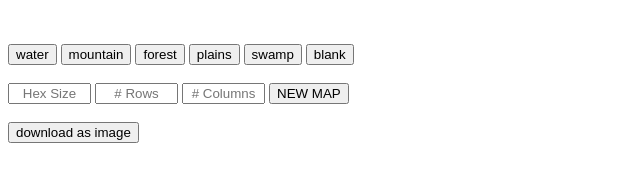
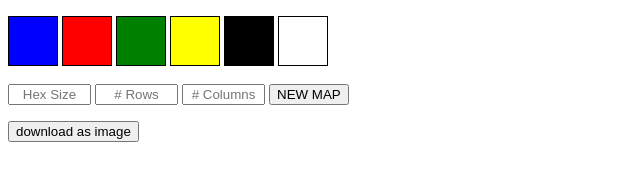
Before and after one commit to didymusbenson/Hex-Mapping-Tool, a plain HTML site: page index.html in a window 1280 px wide. Shown: the whole page, without its empty margins (0-640 px from the left). Drawn offline with Linux system fonts and the light colour scheme.

Commit message:
added css

```diff
--- a/index.html
+++ b/index.html
@@ -2,8 +2,8 @@
 
 <head>
     <title>Hex</title>
-    <script src="hexagon.js"></script>
-
+    <script src="./hexagon.js"></script>
+    <link rel="stylesheet" href="./style.css">
     <style>
         input {
             width: 75px;
@@ -18,26 +18,25 @@
     <div id="CANVASHOLDER">
 
     </div>
-
-
-    <br>
-    <br>
-    <button onclick="setColor('blue')">water</button>
-    <button onclick="setColor('red')">mountain</button>
-    <button onclick="setColor('green')">forest</button>
-    <button onclick="setColor('yellow')">plains</button>
-    <button onclick="setColor('black')">swamp</button>
-    <button onclick="setColor('#eee')">blank</button>
-    <br>
-    <br>
+    <p>
+    <button class="swatch" id="water" onclick="setColor('blue')"></button>
+    <button class="swatch" id="mountain" onclick="setColor('red')"></button>
+    <button class="swatch" id="forest" onclick="setColor('green')"></button>
+    <button class="swatch" id="plains" onclick="setColor('yellow')"></button>
+    <button class="swatch" id="swamp" onclick="setColor('black')"></button>
+    <button class="swatch" id="blank" onclick="setColor('#eee')"></button>
+    </p>
+    <p>
     <input type="text" id="hw" placeholder="Hex Size">
     <input type="text" id="hr" placeholder="# Rows">
     <input type="text" id="hc" placeholder="# Columns">
-    <button onclick="redraw()">NEW MAP</button>
-    <br>
-    <br>
+    <button id="newMap" onclick="redraw()">NEW MAP</button>
+
+    </p>
+    <p>
     <button><a id="download" download="Map.jpg">download as image</a></button>
-    <script>
+    </p>
+        <script>
 
 
         function download() {
--- /dev/null
+++ b/style.css
@@ -0,0 +1,12 @@
+.swatch{
+    height:50px; width:50px; background:white; border:1px solid black;
+}
+
+#water{ background: blue;}
+#mountain{background: red;}
+#forest{background: green;}
+#plains{background: yellow;}
+#swamp{background: black;}
+#blank{background: '#eee';}
+
+#newmap{}
```
